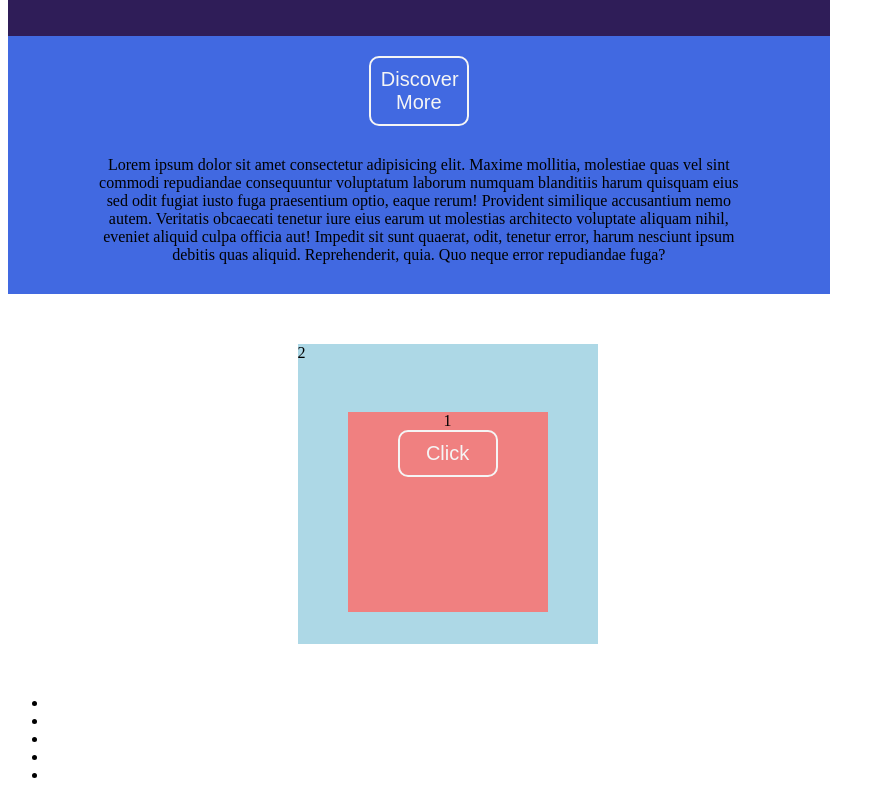
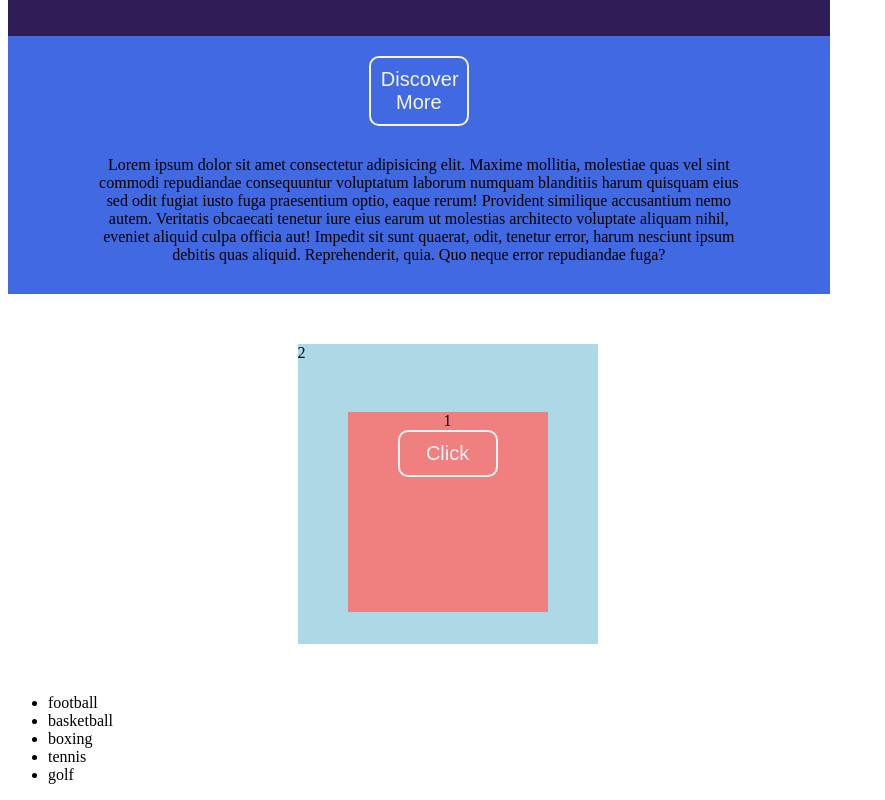
Before and after one commit to bunn1/DOM.beginner, a plain HTML site: page index2.html in a window 1280 px wide. Shown: the part 684-1484 px from the top of the page, without its empty margins (0-885 px from the left). Drawn offline with Linux system fonts and the light colour scheme.

Commit message:
functin sports

```diff
--- a/index2.html
+++ b/index2.html
@@ -55,11 +55,11 @@
     <!-- --------------------------------------------- -->
 
     <ul id="sports">
-        <li id="football"></li>
-        <li id="basketball"></li>
-        <li id="boxing"></li>
-        <li id="tennis"></li>
-        <li id="golf"></li>
+        <li id="football">football</li>
+        <li id="basketball">basketball</li>
+        <li id="boxing">boxing</li>
+        <li id="tennis">tennis</li>
+        <li id="golf">golf</li>
     </ul>
 
 
--- a/main2.js
+++ b/main2.js
@@ -31,10 +31,25 @@ revealBtn.addEventListener('click', function handleClick() {
         hiddenContent.style.visibility = "visible";
 
         revealBtn.textContent = "Hide div ";
-    }else{
+    } else {
         hiddenContent.style.visibility = "hidden";
-        revealBtn.textContent ="Show div";
+        revealBtn.textContent = "Show div";
     }
 })
 
 // Event Probagation 1 Event Capturing 2 Target 3 Event Bubbling
+
+// Nothing on Probagation
+
+// Event Delegation
+
+document.querySelector("#football").addEventListener("click", function (e) {
+    console.log("football is clicked");
+
+    const target = e.target;
+
+    if (
+        target.matches("li")) {
+        target.style.backgroundColor = "lightgrey";
+    }
+})
```
